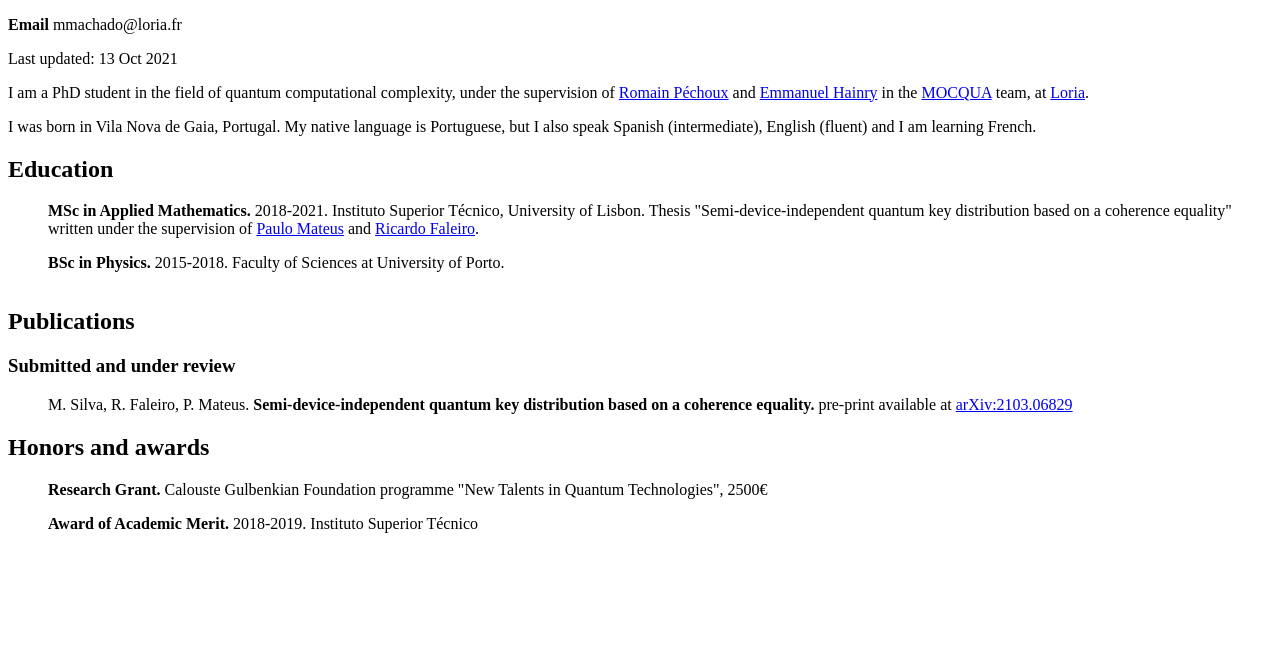
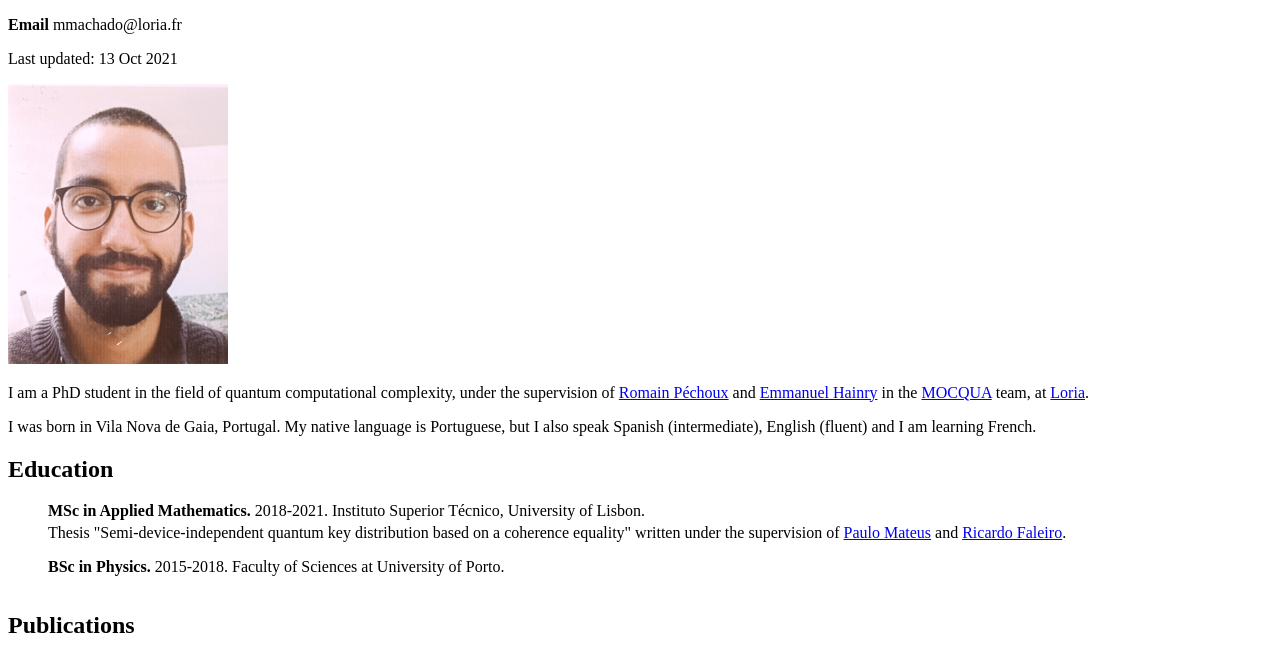
Before and after one commit to marioalbertosilva/marioalbertosilva.github.io, a plain HTML site: page index.html in a window 1280 px wide. Shown: the part 127-783 px from the top of the page. Drawn offline with Linux system fonts and the light colour scheme.

Commit message:
added picture

```diff
--- a/index.html
+++ b/index.html
@@ -25,6 +25,10 @@
       Last updated: 13 Oct 2021
     </p>
 
+    <p>
+    <img src="prof_pic.jpg" alt="Profile Picture" style="width:220px;height:280px;">
+    </p>
+
     I am a PhD student in the field of quantum computational complexity, under the supervision of <a href="https://members.loria.fr/RPechoux/">Romain Péchoux</a> and <a href="https://members.loria.fr/EHainry/">Emmanuel Hainry</a> in the <a href="https://mocqua.loria.fr/en/welcome/">MOCQUA</a> team, at <a href="https://www.loria.fr/en/">Loria</a>.
     <p>
     I was born in Vila Nova de Gaia, Portugal. My native language is Portuguese, but I also speak Spanish (intermediate), English (fluent) and I am learning French.
@@ -35,7 +39,10 @@
     </h2>
 
     <ul style="list-style-type: none;">
-      <li style="padding-bottom:1em"><b> MSc in Applied Mathematics.</b> 2018-2021. Instituto Superior Técnico, University of Lisbon. Thesis "Semi-device-independent quantum key distribution based on a coherence equality" written under the supervision of <a href="http://sqig.math.ist.utl.pt/pmat/">Paulo Mateus</a> and <a href="https://sqigmath.tecnico.ulisboa.pt/~sqigmath.daemon/people/ricardo.faleiro/">Ricardo Faleiro</a>.
+      <li style="padding-bottom:0.25em"><b> MSc in Applied Mathematics.</b> 2018-2021. Instituto Superior Técnico, University of Lisbon.</li>
+
+      <li  style="padding-bottom:1em">
+      Thesis "Semi-device-independent quantum key distribution based on a coherence equality" written under the supervision of <a href="http://sqig.math.ist.utl.pt/pmat/">Paulo Mateus</a> and <a href="https://sqigmath.tecnico.ulisboa.pt/~sqigmath.daemon/people/ricardo.faleiro/">Ricardo Faleiro</a>.
       </li>
       <li style="padding-bottom:1em"><b> BSc in Physics.</b> 2015-2018. Faculty of Sciences at University of Porto.
       </li>
@@ -55,7 +62,7 @@
     </h2>
     <ul style="list-style-type: none;">
       <li style="padding-bottom:1em">
-        <b>Research Grant.</b> Calouste Gulbenkian Foundation programme "New Talents in Quantum Technologies", 2500€
+        <b>Research Grant.</b> Calouste Gulbenkian Foundation programme "New Talents in Quantum Technologies". 2500€
       </li>
       <li><b>Award of Academic Merit.</b> 2018-2019. Instituto Superior Técnico
       </li>
```
Also changed, not shown: prof_pic.jpg (added), 1 other file.
